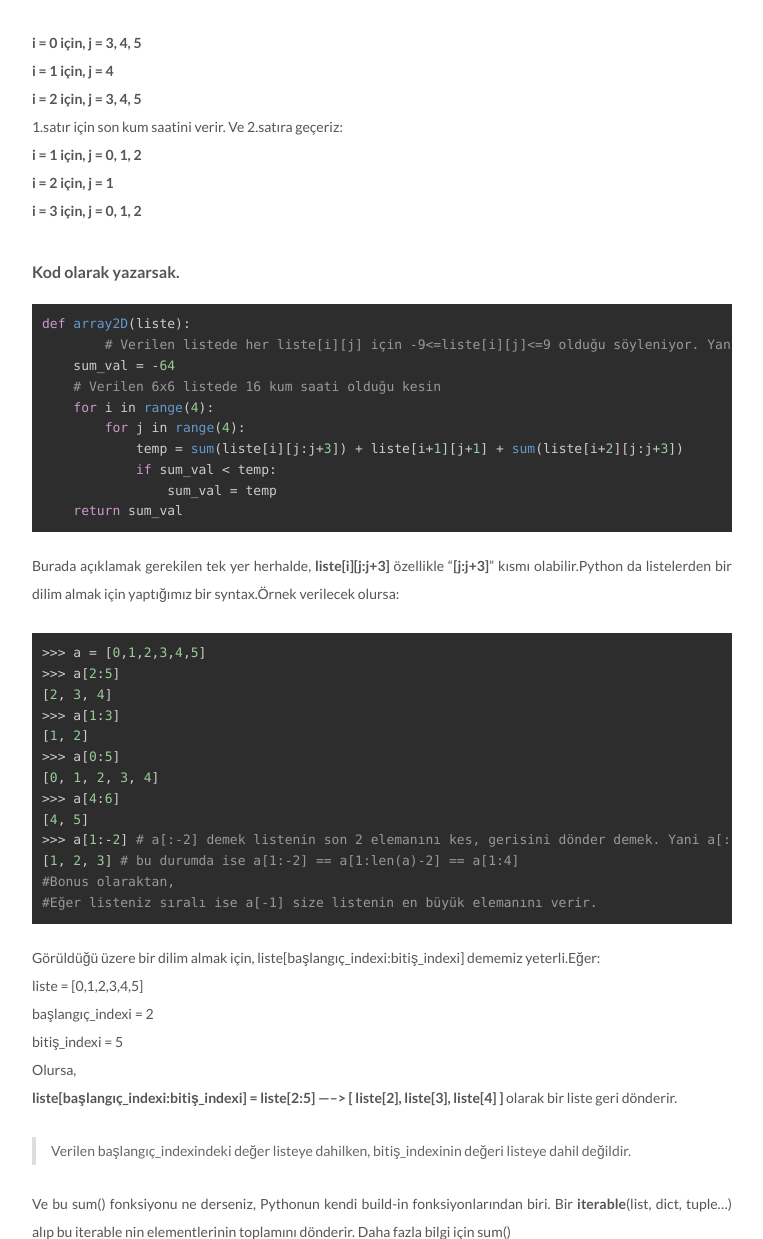
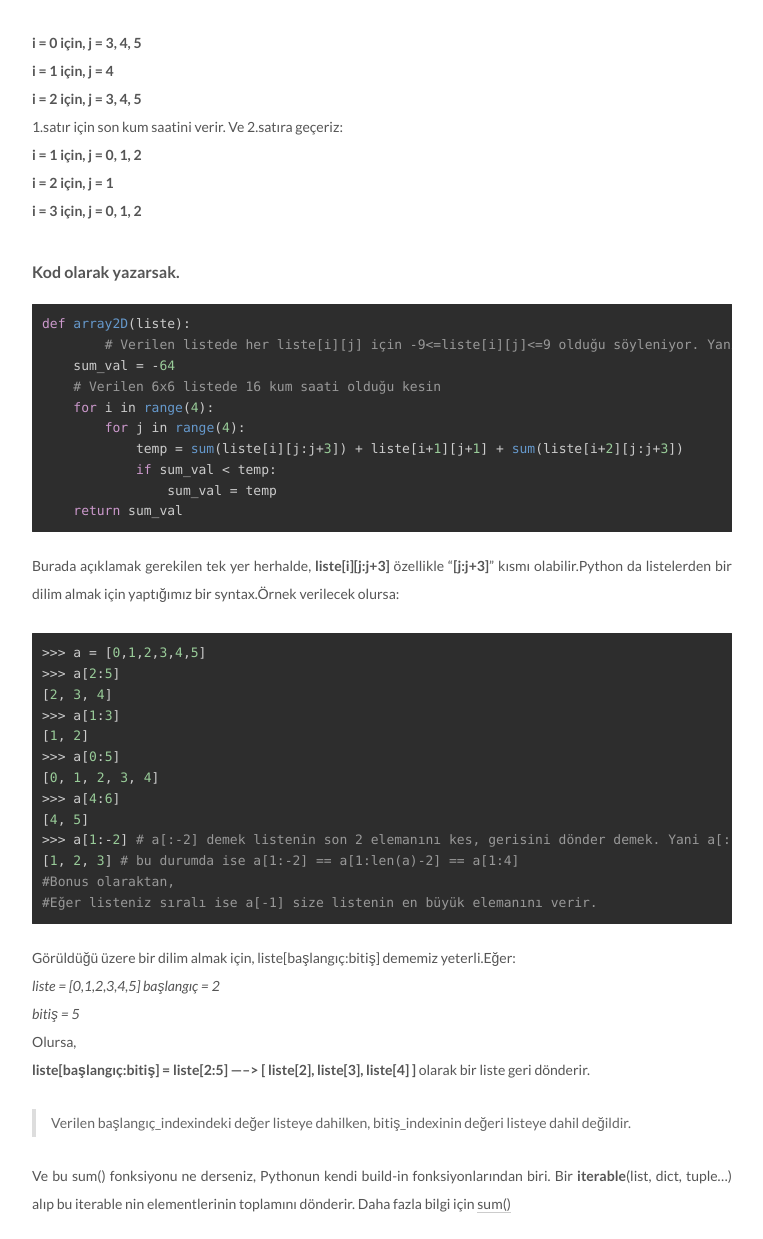
Before and after one commit to sergenp/sergenp.github.io, a Jekyll site: the page built from _posts/2018-05-05-hackerrank-2darr.md, in a window 1280 px wide, cut to the strip 2234-3473 px from the top of the page. Shown: the whole strip, without its empty margins (258-1021 px from the left). Built offline with Jekyll 4.4.1, drawn with Linux system fonts in a browser that asks for light colours; a script that is not in the unit is left out.

Commit message:
Update 2018-05-05-hackerrank-2darr.md

```diff
--- a/_posts/2018-05-05-hackerrank-2darr.md
+++ b/_posts/2018-05-05-hackerrank-2darr.md
@@ -127,12 +127,12 @@ Burada açıklamak gerekilen tek yer herhalde, **liste[i][j:j+3]** özellikle "*
 #Eğer listeniz sıralı ise a[-1] size listenin en büyük elemanını verir.
 {% endhighlight %}
 
-Görüldüğü üzere bir dilim almak için, liste[başlangıç_indexi:bitiş_indexi] dememiz yeterli.Eğer:
-liste = [0,1,2,3,4,5]
-başlangıç_indexi = 2
-bitiş_indexi = 5
+Görüldüğü üzere bir dilim almak için, liste[başlangıç:bitiş] dememiz yeterli.Eğer:
+_liste = [0,1,2,3,4,5]_
+_başlangıç = 2_
+_bitiş = 5_
 Olursa,
-**liste[başlangıç_indexi:bitiş_indexi] = liste[2:5] -----> [ liste[2], liste[3], liste[4] ]**
+**liste[başlangıç:bitiş] = liste[2:5] -----> [ liste[2], liste[3], liste[4] ]**
 olarak bir liste geri dönderir.
 > Verilen başlangıç_indexindeki değer listeye dahilken, bitiş_indexinin değeri listeye dahil değildir.
 
```
